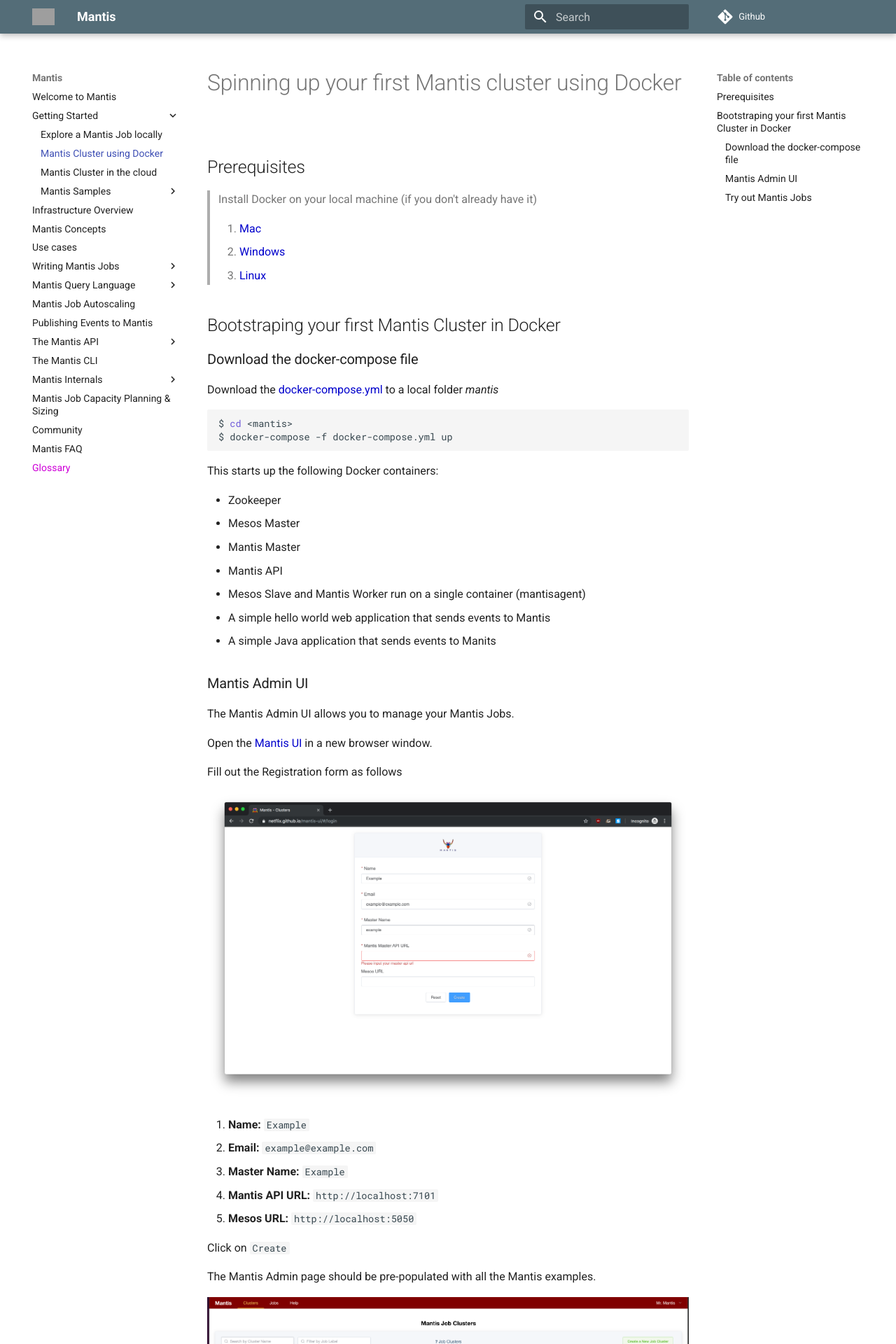
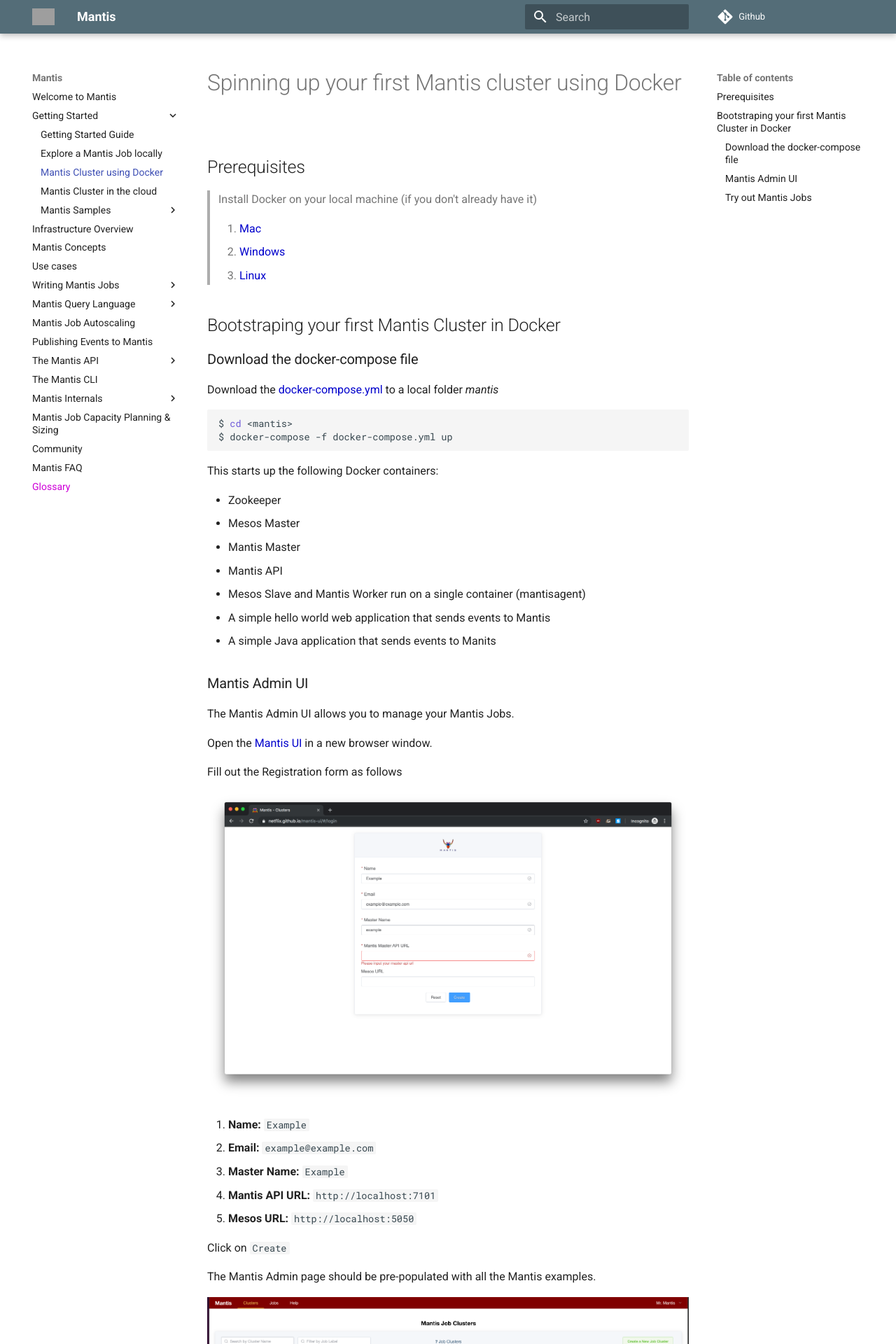
Before and after one commit to Netflix/mantis, an MkDocs documentation site: the page built from docs/docs/gettingstarted/docker.md, in a window 1280 px wide. Shown: the top 1920 px of the page at 70% size. Built offline with MkDocs 1.6.1 and Material for MkDocs 9.7.7, drawn with Linux system fonts in a browser that asks for light colours; comment, search, counter and statistics services are not loaded; grey boxes are pictures that could not be loaded.

Commit message:
getting started guide page in yml file

```diff
--- a/docs/mkdocs.yml
+++ b/docs/mkdocs.yml
@@ -2,6 +2,7 @@
 nav:
   - 'Welcome to Mantis': 'index.md'
   - 'Getting Started':
+    - 'Getting Started Guide' : 'gettingstarted/index.md'
     - 'Explore a Mantis Job locally': 'gettingstarted/local.md'
     - 'Mantis Cluster using Docker': 'gettingstarted/docker.md'
     - 'Mantis Cluster in the cloud': 'gettingstarted/cloud.md'
```
